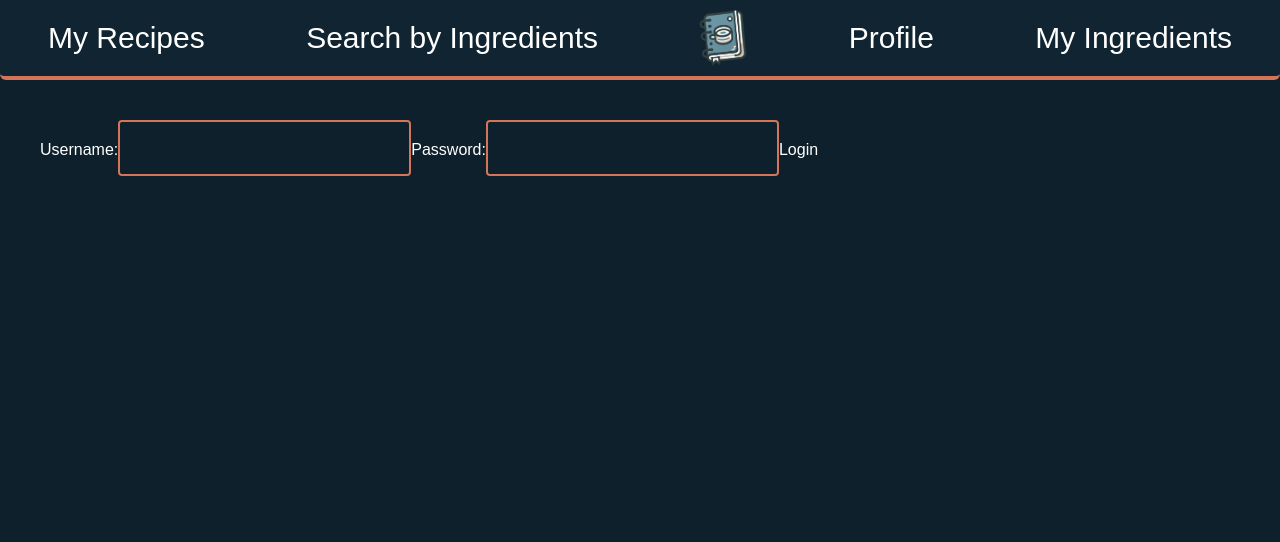
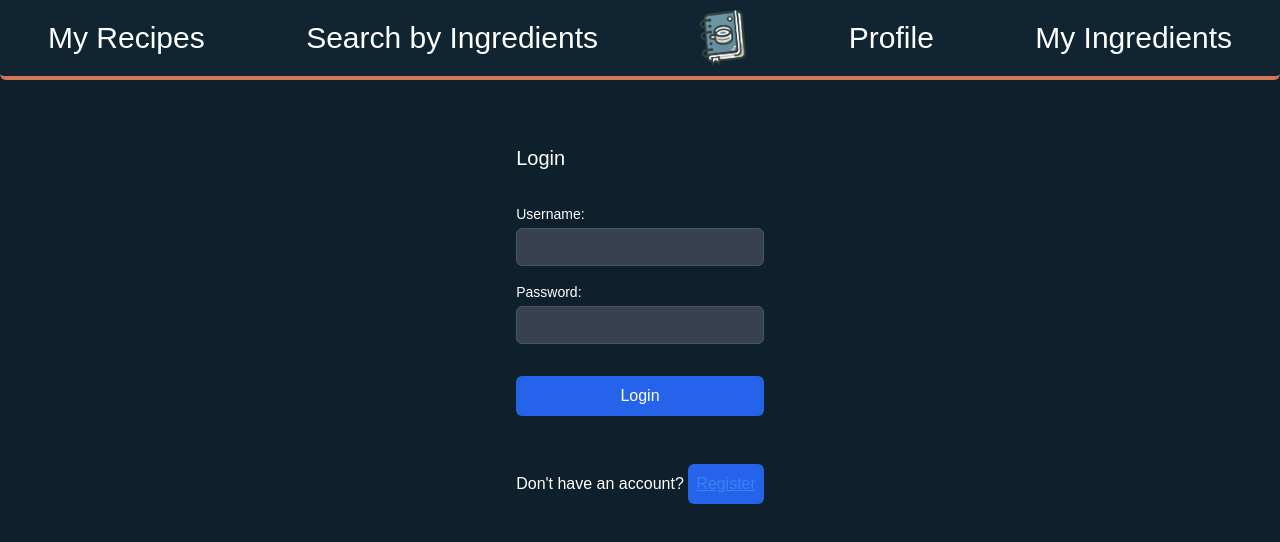
Before and after one commit to MaxPW777/myRecipeTracker, a Next.js app in the folder frontend/: page /login in a window 1280 px wide. Shown: the top 542 px of the page. Built offline with nearby package versions, Linux system fonts and the light colour scheme; a web font is replaced by a local one.

Commit message:
[~] redesigned frontend login

```diff
--- a/frontend/src/app/(pages)/login/LoginForm.tsx
+++ b/frontend/src/app/(pages)/login/LoginForm.tsx
@@ -1,36 +1,102 @@
-"use client"
-import './login.css'
-import {useLoginMutation} from "@/src/services/authentication";
+"use client";
+import './login.css';
+import {useState} from 'react';
+import {
+    useLoginMutation,
+    useRegisterMutation
+} from "@/src/services/authentication";
 
 function LoginForm() {
-    const loginMutation = useLoginMutation()
+    const [isRegistering, setIsRegistering] = useState(false);
+    const loginMutation = useLoginMutation();
+    const registerMutation = useRegisterMutation();
 
+    const onSubmitLogin = (e: React.FormEvent<HTMLFormElement>) => {
+        e.preventDefault();
+        const form = e.currentTarget as HTMLFormElement;
+        const username = form.username.value;
+        const password = form.password.value;
+        loginUser({username, password}).then(r => console.log(r));
+    };
 
-    const onSubmit = (e: React.FormEvent<HTMLFormElement>) => {
-        e.preventDefault()
-        const form = e.currentTarget as HTMLFormElement
-        const username = form.username.value
-        const password = form.password.value
-        loginUser({username, password}).then(r => console.log(r))
-    }
+    const onSubmitRegister = (e: React.FormEvent<HTMLFormElement>) => {
+        e.preventDefault();
+        const form = e.currentTarget as HTMLFormElement;
+        const username = form.username.value;
+        const email = form.email.value;
+        const password = form.password.value;
+        registerUser({username, email, password}).then(r => console.log(r));
+    };
 
-    const loginUser = async ({username, password}: { username: string, password: string }) => {
-        loginMutation.mutate({username, password})
-    }
+    const loginUser = async ({username, password}: {
+        username: string,
+        password: string
+    }) => {
+        loginMutation.mutate({username, password});
+    };
+
+    const registerUser = async ({username, email, password}: {
+        username: string,
+        email: string,
+        password: string
+    }) => {
+        registerMutation.mutate({username, email, password});
+    };
+
+    const toggleForm = () => {
+        setIsRegistering(!isRegistering);
+    };
 
     return (
-        <form onSubmit={onSubmit}>
+        <div
+            className="flex flex-col items-center justify-center text-white">
+            {isRegistering ? (
+                <form onSubmit={onSubmitRegister} className="form">
+                    <h2 className="text-xl mb-4">Register</h2>
                     <label>
                         Username:
-                <input type="text" name="username"/>
+                        <input type="text" name="username" required/>
+                    </label>
+                    <label>
+                        Email:
+                        <input type="email" name="email" required/>
                     </label>
                     <label>
                         Password:
-                <input type="password" name="password"/>
+                        <input type="password" name="password" required/>
+                    </label>
+                    <button type="submit">Register</button>
+                    <p className="mt-4">
+                        Already have an account?{' '}
+                        <button type="button" onClick={toggleForm}
+                                className="text-blue-500 underline">
+                            Login
+                        </button>
+                    </p>
+                </form>
+            ) : (
+                <form onSubmit={onSubmitLogin} className="form">
+                    <h2 className="text-xl mb-4">Login</h2>
+                    <label>
+                        Username:
+                        <input type="text" name="username" required/>
+                    </label>
+                    <label>
+                        Password:
+                        <input type="password" name="password" required/>
                     </label>
                     <button type="submit">Login</button>
+                    <p className="mt-4">
+                        Don't have an account?{' '}
+                        <button type="button" onClick={toggleForm}
+                                className="text-blue-500 underline">
+                            Register
+                        </button>
+                    </p>
                 </form>
-    )
+            )}
+        </div>
+    );
 }
 
-export default LoginForm
+export default LoginForm;
--- a/frontend/src/app/(pages)/login/login.css
+++ b/frontend/src/app/(pages)/login/login.css
@@ -1,7 +1,15 @@
-input{
-    @apply p-3 border-2 border-accent text-xl rounded bg-transparent;
+.form {
+    @apply flex flex-col gap-4 mx-auto p-6 text-white rounded-lg ;
 }
 
-input:focus{
-    @apply border-amber-600
+label {
+    @apply flex flex-col text-sm;
 }
+
+input {
+    @apply mt-1 p-2 bg-gray-700 border border-gray-600 rounded-md focus:outline-none focus:ring-2 focus:ring-blue-500;
+}
+
+button {
+    @apply mt-4 p-2 bg-blue-600 rounded-md hover:bg-blue-700 focus:outline-none focus:ring-2 focus:ring-blue-500;
+}
--- a/frontend/src/services/authentication.ts
+++ b/frontend/src/services/authentication.ts
@@ -37,3 +37,22 @@ const getProfile = async () => {
     });
     return response.json();
 }
+
+export const useRegisterMutation = () => {
+    return useMutation(register);
+}
+
+const register = async ({username, email, password}: {
+    username: string,
+    email: string,
+    password: string
+}): Promise<Response> => {
+    const response = await fetch(`${BASE_URL}/register`, {
+        method: 'POST',
+        headers: {
+            'Content-Type': 'application/json',
+        },
+        body: JSON.stringify({username, email, password}),
+    });
+    return response.json();
+}
```
Lines whose indentation alone changed are shown as unchanged.
